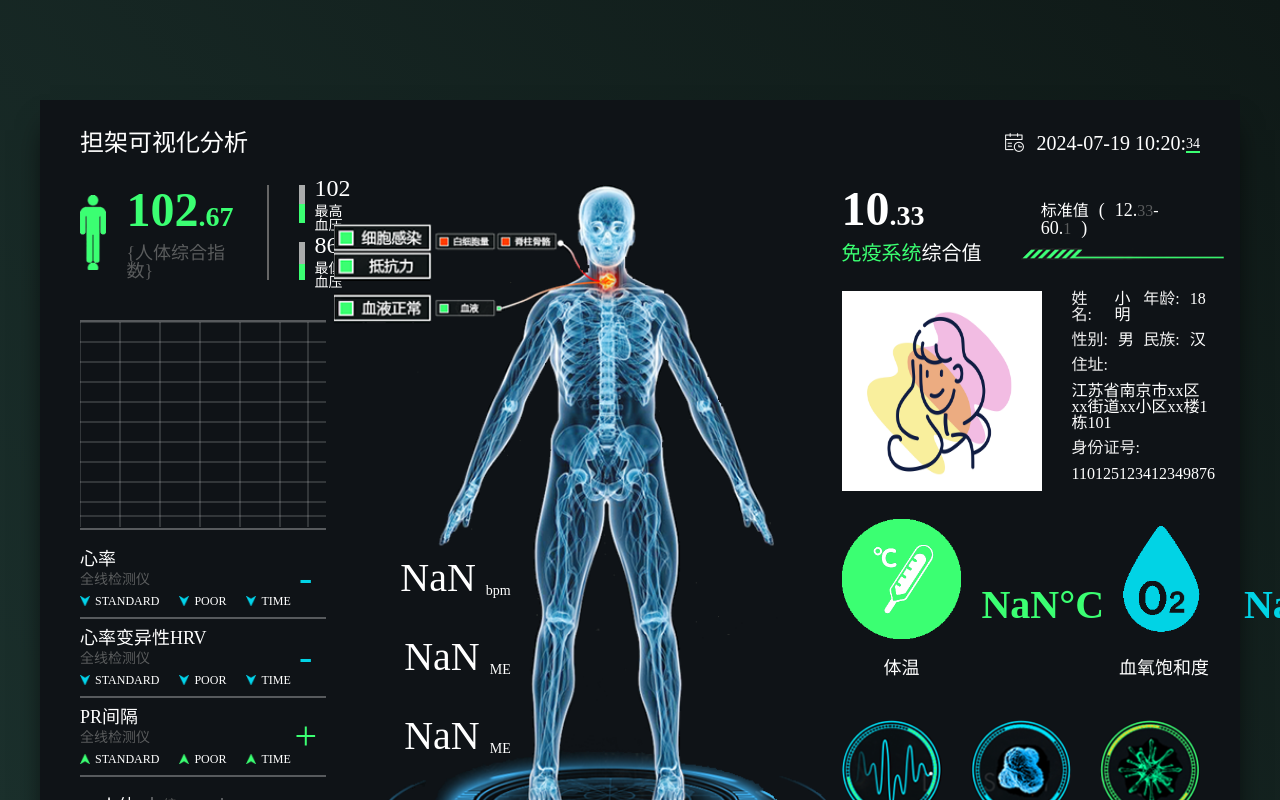
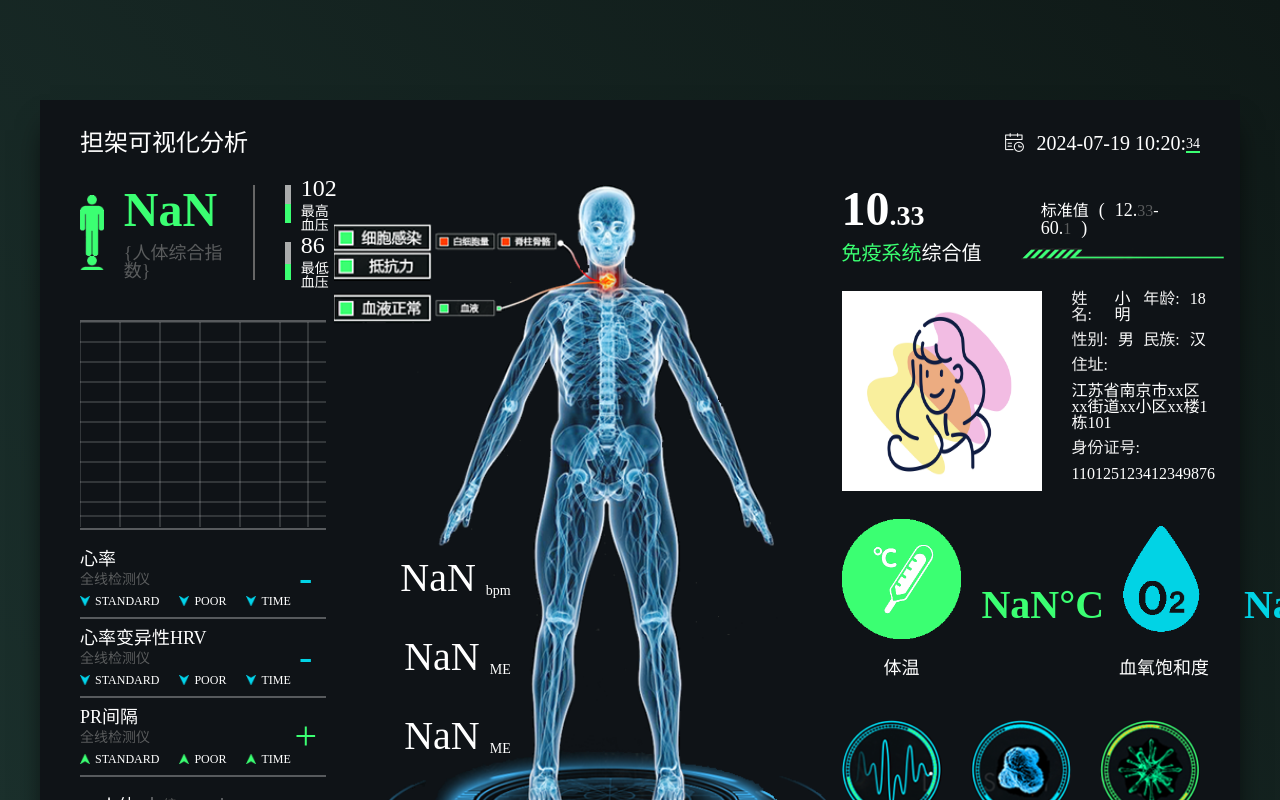
Before and after one commit to shishengmi/Stretcher_Monitor_Page, a Vue app: page / in a window 1280 px wide. Shown: the top 800 px of the page. Built offline with nearby package versions, Linux system fonts and the light colour scheme; no server answers.

Commit message:
添加了一个简单的算法来计算身体核心分数，及在界面左上角的人体综合指数，添加文件在scr/bodyScore Algorithm.ts文件

```diff
--- /dev/null
+++ b/src/utils/bodyScoreAlgorithm.ts
@@ -0,0 +1,37 @@
+
+const WEIGHTS = {
+    heartRate: 0.4,
+    bodyTemperature: 0.3,
+    oxygenLevel: 0.3,
+};
+
+// 计算单项得分的函数
+const calculateScore = (value: number, min: number, max: number): number => {
+    // 如果值超出正常范围，返回0
+    if (value < min || value > max) {
+        return 0;
+    }
+
+    // 将值归一化到0-100分之间
+    return ((value - min) / (max - min)) * 100;
+};
+
+// 计算综合身体分数的函数
+export const calculateBodyScore = (
+    heartRate: number,
+    bodyTemperature: number,
+    oxygenLevel: number
+): number => {
+    // 计算各项得分
+    const heartRateScore = calculateScore(heartRate, 60, 100);
+    const bodyTemperatureScore = calculateScore(bodyTemperature, 36.5, 37.5);
+    const oxygenLevelScore = calculateScore(oxygenLevel, 95, 100);
+
+    // 计算加权综合分数
+    const bodyScore =
+        heartRateScore * WEIGHTS.heartRate +
+        bodyTemperatureScore * WEIGHTS.bodyTemperature +
+        oxygenLevelScore * WEIGHTS.oxygenLevel;
+
+    return bodyScore;
+};
--- a/src/views/Demo/index.vue
+++ b/src/views/Demo/index.vue
@@ -1,7 +1,7 @@
 <script setup lang="ts">
 import {onMounted, ref} from 'vue'
 import axios from 'axios';
-
+import { calculateBodyScore } from '../../utils/bodyScoreAlgorithm';
 
 import BodyScore from './BodyScore.vue'
 import EKGChart from './EKGChart.vue'
@@ -36,7 +36,8 @@ setInterval(() => {
 
 const data = ref({
   bodyScore: {
-    score: 102.67,
+    score: 102.67,//综合指数
+
     maxBloodPressure: 102,
     minBloodPressure: 86,
   },
@@ -86,7 +87,7 @@ const data = ref({
 
 
 
-async function getData() {
+async function getData() {//从后端获取数据
   try {
     const response = await axios.get('http://localhost:5000/get_data');
     // console.log(response.data)
@@ -108,11 +109,20 @@ onMounted(() => {
   let heartRate_hrv_process = [];
   let differences = [];
   intervalId = setInterval(async () => {
-    const response = await getData();
+    const response = await getData();//从这里获取数据响应
 
     data.value.personData.bloodOxygen = response.blood_oxygen / 100;
     data.value.personData.bodyHeat = response.body_temperature/10;
     data.value.bodyData.heartRate.num = response.heart_rate/10;
+
+    data.value.bodyScore.score = calculateBodyScore(
+        response.body_temperature/10,
+        response.heart_rate/10,
+        response.blood_oxygen / 100
+    );
+
+
+
     heartRate_hrv_process.push(response.heart_rate / 10);
     if (heartRate_hrv_process.length > 2) {
       // 清空 differences 列表
```
